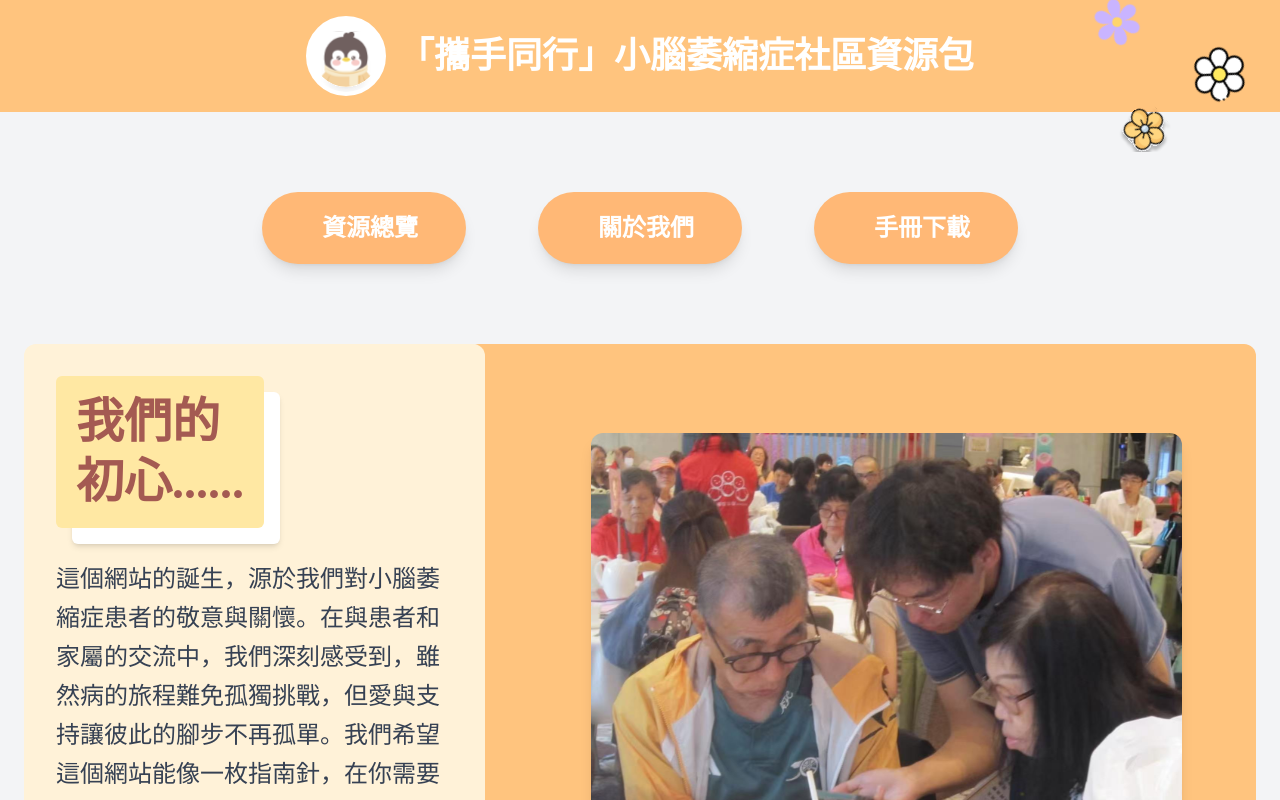
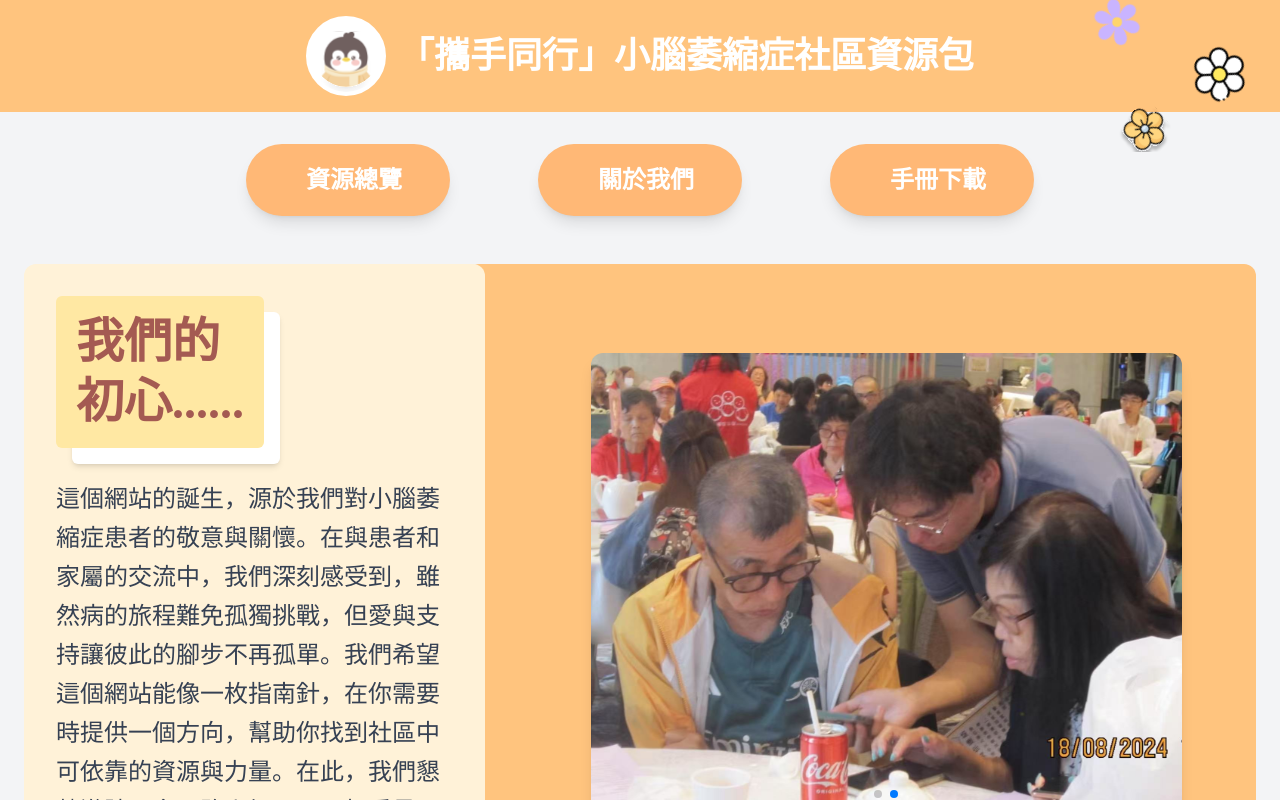
Before and after one commit to yukariyukaro/SCA_Website, a React app: page / in a window 1280 px wide. Shown: the top 800 px of the page. Built offline with nearby package versions, Linux system fonts and the light colour scheme; the HTML template or start-up script is replaced by a standard one; a web font is replaced by a local one.

Commit message:
Update Home.tsx

```diff
--- a/src/pages/Home.tsx
+++ b/src/pages/Home.tsx
@@ -46,7 +46,7 @@ const Home: React.FC = () => {
       {/* 页面主要内容容器 */}
       <div className="mx-auto max-w-7xl">
         {/* Navigation */}
-        <nav className="flex flex-col sm:flex-row justify-center gap-16 sm:gap-18 my-20">
+        <nav className="flex flex-col sm:flex-row justify-center gap-20 sm:gap-22 my-8">
           {[
             { icon: 'fas fa-book-open', text: '資源總覽', path: '/resources' },
             { icon: 'fas fa-users', text: '關於我們', path: '/about' },
```
